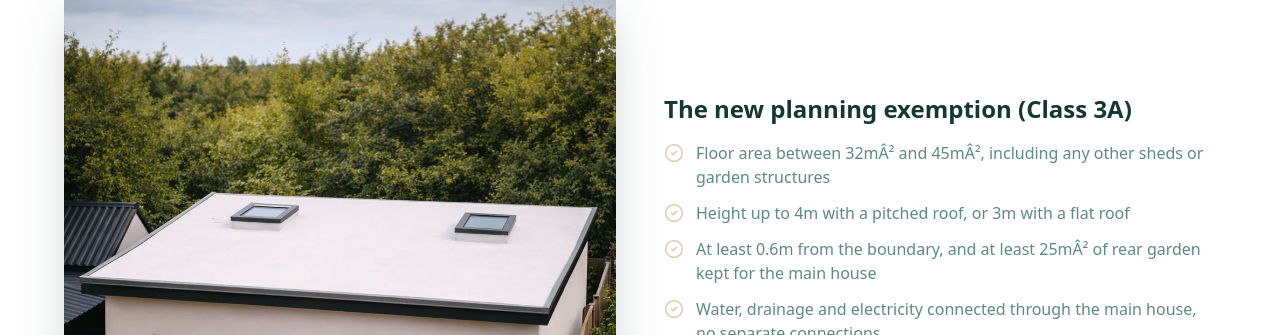
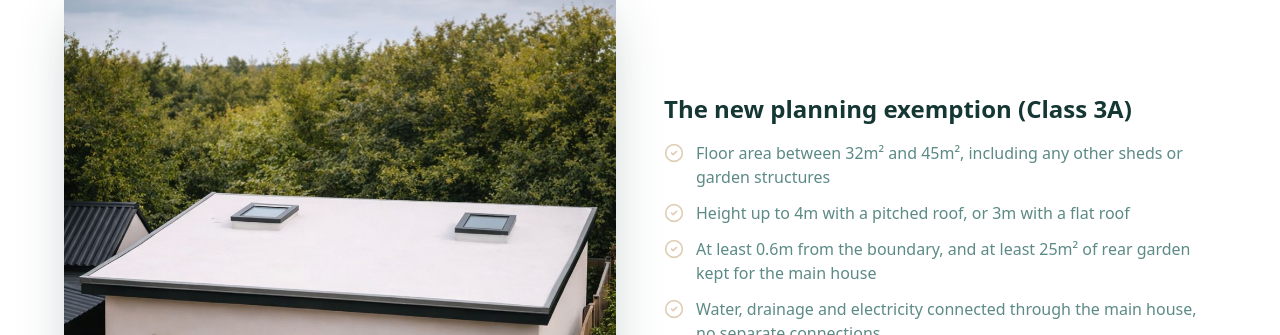
Before and after one commit to sorrynoservice/mf-project-solutions, a React (Vite) app: page /granny-flats in a window 1280 px wide. Shown: the part 1783-2118 px from the top of the page. Built offline with nearby package versions, Linux system fonts and the light colour scheme.

Commit message:
Fix m2 and other characters garbled in services.ts by the previous commit

```diff
--- a/src/data/services.ts
+++ b/src/data/services.ts
@@ -237,7 +237,7 @@ export const services = {
         "items": [
           {
             "q": "Do I need planning permission?",
-            "a": "Since July 2026, garden rooms up to 30mÂ² (previously 25mÂ²) are exempt from planning permission if they are used as a home office, gym, studio or similar, not as living accommodation. The room must be behind the front wall of the house, no higher than 4m with a pitched roof or 3m with a flat roof, and you must keep at least 25mÂ² of rear garden. Existing sheds count towards the 30mÂ². Every site is different, so we check your property against all the conditions at the first site visit."
+            "a": "Since July 2026, garden rooms up to 30m² (previously 25m²) are exempt from planning permission if they are used as a home office, gym, studio or similar, not as living accommodation. The room must be behind the front wall of the house, no higher than 4m with a pitched roof or 3m with a flat roof, and you must keep at least 25m² of rear garden. Existing sheds count towards the 30m². Every site is different, so we check your property against all the conditions at the first site visit."
           },
           {
             "q": "How long does it take?",
@@ -245,7 +245,7 @@ export const services = {
           },
           {
             "q": "What sizes do you build?",
-            "a": "From compact 12mÂ² offices up to 30mÂ² without planning permission. For a self-contained garden dwelling with a bedroom, kitchen and shower room, the new rules allow 32mÂ² to 45mÂ² without planning, subject to conditions. Anything larger needs planning permission, which we can handle for you."
+            "a": "From compact 12m² offices up to 30m² without planning permission. For a self-contained garden dwelling with a bedroom, kitchen and shower room, the new rules allow 32m² to 45m² without planning, subject to conditions. Anything larger needs planning permission, which we can handle for you."
           },
           {
             "q": "Is heating included?",
@@ -266,7 +266,7 @@ export const services = {
     "heroAlt": "Insulated garden room built by MF Project Solutions",
     "title": "Garden Rooms in Dublin & Meath",
     "formType": "Garden room",
-    "intro": "Bespoke garden rooms for home offices, studios, gyms and hobby spaces across Dublin, Meath, Louth, Kildare and Wicklow. Fully insulated, wired and finished by our own team, and up to 30mÂ² without planning permission.",
+    "intro": "Bespoke garden rooms for home offices, studios, gyms and hobby spaces across Dublin, Meath, Louth, Kildare and Wicklow. Fully insulated, wired and finished by our own team, and up to 30m² without planning permission.",
     "ctaLabel": "Request a free site visit",
     "contactHeading": "Ready to Transform Your Garden?",
     "contactSub": "Tell us about your project and we'll arrange a free site visit",
@@ -294,9 +294,9 @@ export const services = {
         "alt": "Rendered garden dwelling with rooflights and patio",
         "heading": "The new planning exemption (Class 3A)",
         "items": [
-          "Floor area between 32mÂ² and 45mÂ², including any other sheds or garden structures",
+          "Floor area between 32m² and 45m², including any other sheds or garden structures",
           "Height up to 4m with a pitched roof, or 3m with a flat roof",
-          "At least 0.6m from the boundary, and at least 25mÂ² of rear garden kept for the main house",
+          "At least 0.6m from the boundary, and at least 25m² of rear garden kept for the main house",
           "Water, drainage and electricity connected through the main house, no separate connections",
           "Used together with the main house, which must be the owner's home. It cannot be sold or let separately, and short term letting such as Airbnb is not allowed",
           "No new entrance onto the road",
@@ -311,8 +311,8 @@ export const services = {
         "cards": [
           {
             "icon": "ruler",
-            "title": "Under 32mÂ²?",
-            "text": "A garden unit under 32mÂ² with a bedroom does not qualify for this exemption and needs planning permission."
+            "title": "Under 32m²?",
+            "text": "A garden unit under 32m² with a bedroom does not qualify for this exemption and needs planning permission."
           },
           {
             "icon": "circle-check",
@@ -332,7 +332,7 @@ export const services = {
         "items": [
           {
             "q": "Do I need planning permission?",
-            "a": "Not if the unit meets all the Class 3A conditions above, including the 32mÂ² to 45mÂ² size range and the council notification 14 days before work starts. If it doesn't, we can manage a planning application."
+            "a": "Not if the unit meets all the Class 3A conditions above, including the 32m² to 45m² size range and the council notification 14 days before work starts. If it doesn't, we can manage a planning application."
           },
           {
             "q": "Can I rent it out?",
@@ -352,7 +352,7 @@ export const services = {
           },
           {
             "q": "Is my garden big enough?",
-            "a": "You must keep at least 25mÂ² of rear garden for the main house after the build. We measure this at the site visit."
+            "a": "You must keep at least 25m² of rear garden for the main house after the build. We measure this at the site visit."
           }
         ]
       }
@@ -361,7 +361,7 @@ export const services = {
     "heroAlt": "Garden dwelling built by MF Project Solutions",
     "title": "Granny Flats & Garden Dwellings in Dublin & Meath",
     "formType": "Granny flat",
-    "intro": "Detached garden dwellings from 32mÂ² to 45mÂ² with a bedroom, bathroom, kitchen and living area. Since July 2026 many can be built without planning permission, and we handle design, council notification and the build.",
+    "intro": "Detached garden dwellings from 32m² to 45m² with a bedroom, bathroom, kitchen and living area. Since July 2026 many can be built without planning permission, and we handle design, council notification and the build.",
     "ctaLabel": "Request a free site visit",
     "contactHeading": "Planning a granny flat?",
     "contactSub": "Tell us about your site and we'll check it against the new rules",
@@ -472,7 +472,7 @@ export const services = {
         "items": [
           {
             "q": "Do I need planning permission for an extension?",
-            "a": "Since July 2026, rear extensions up to 45mÂ² (previously 40mÂ²) can be built without planning permission, subject to conditions on height, boundaries and remaining garden space. Side and rear dormer roof extensions are also now exempt in many cases. Larger or front extensions need planning permission, which we manage for you. Every site is different, so we check your property at the first site visit."
+            "a": "Since July 2026, rear extensions up to 45m² (previously 40m²) can be built without planning permission, subject to conditions on height, boundaries and remaining garden space. Side and rear dormer roof extensions are also now exempt in many cases. Larger or front extensions need planning permission, which we manage for you. Every site is different, so we check your property at the first site visit."
           },
           {
             "q": "How long does it take?",
@@ -484,7 +484,7 @@ export const services = {
           },
           {
             "q": "How much does an extension cost?",
-            "a": "It depends on size, structure (steels and openings), ground conditions, and the kitchen and finishes you choose, so a price per mÂ² can be misleading. Our quantity surveyors give you a fixed, itemised quote after the free site visit, so you can see what every part costs."
+            "a": "It depends on size, structure (steels and openings), ground conditions, and the kitchen and finishes you choose, so a price per m² can be misleading. Our quantity surveyors give you a fixed, itemised quote after the free site visit, so you can see what every part costs."
           },
           {
             "q": "Do you handle structural engineering?",
@@ -501,7 +501,7 @@ export const services = {
     "heroAlt": "Open plan home extension",
     "title": "Home Extensions in Dublin & Meath",
     "formType": "Extension",
-    "intro": "Rear and side extensions across Dublin, Meath, Louth, Kildare and Wicklow, designed to sit naturally with your existing home. Up to 45mÂ² can now be built without planning permission, and we manage larger schemes from planning to handover.",
+    "intro": "Rear and side extensions across Dublin, Meath, Louth, Kildare and Wicklow, designed to sit naturally with your existing home. Up to 45m² can now be built without planning permission, and we manage larger schemes from planning to handover.",
     "ctaLabel": "Request a free site visit",
     "contactHeading": "Ready to Expand Your Home?",
     "contactSub": "Tell us about your project and we'll arrange a free site visit",
```
